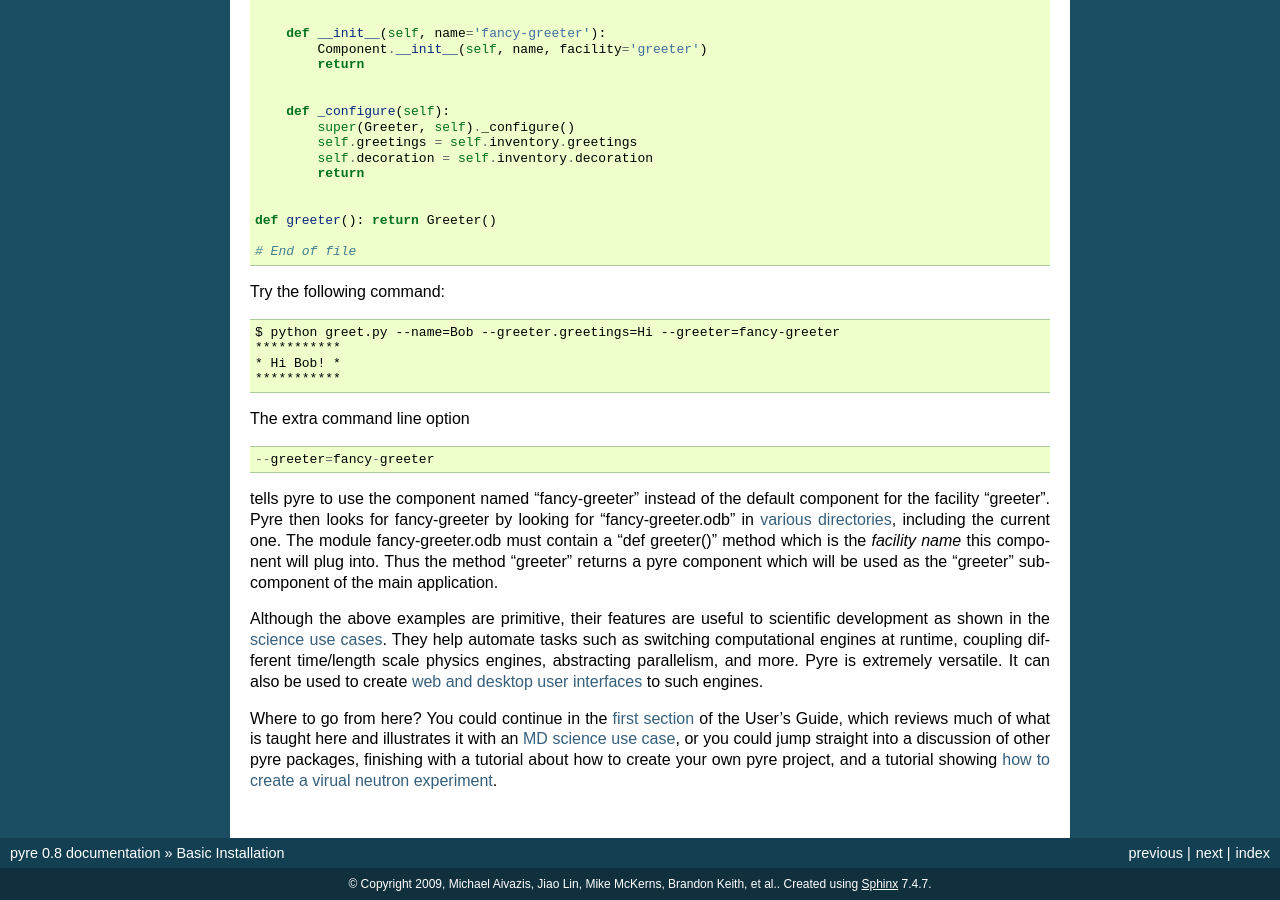
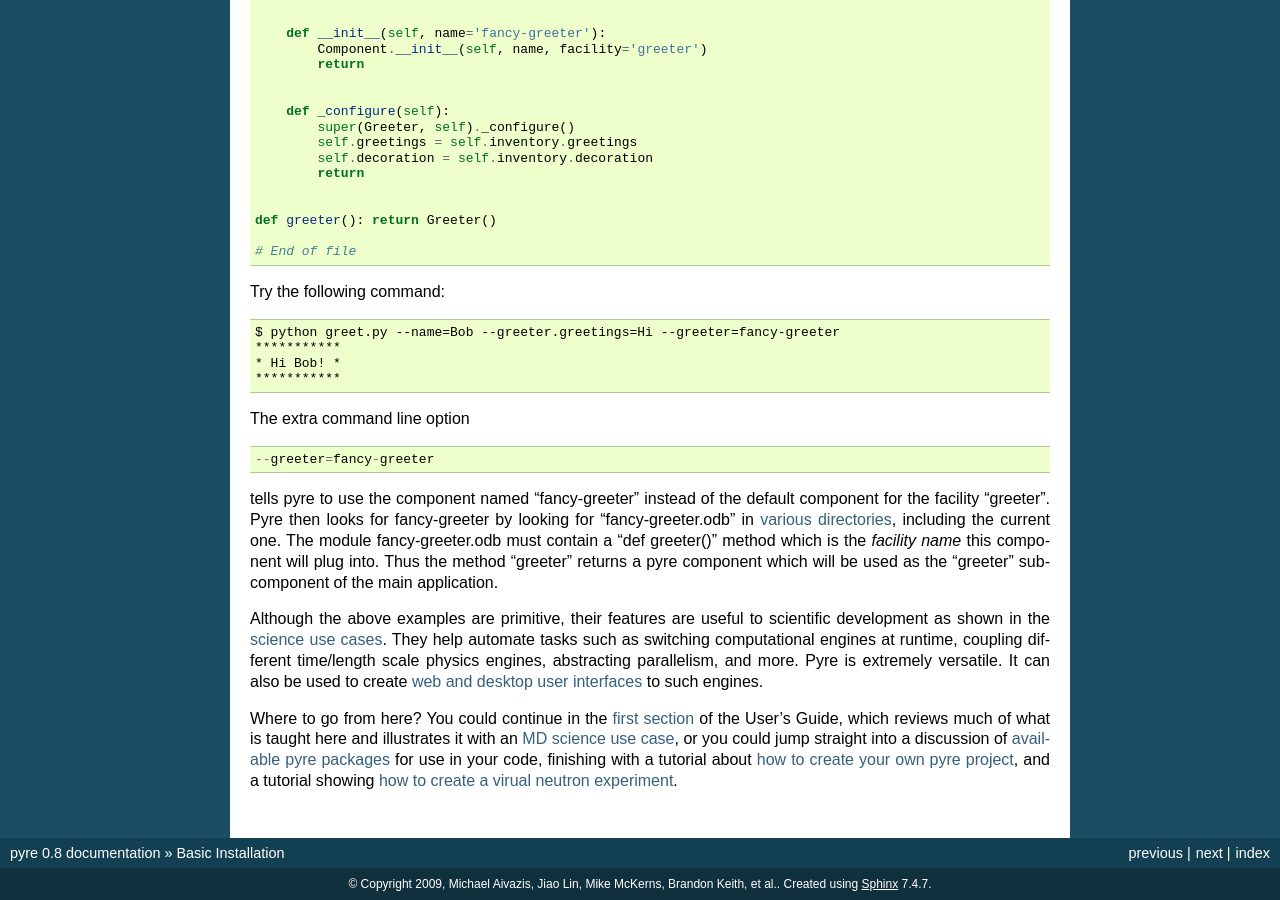
Before and after one commit to danse-inelastic/pyre, a Sphinx documentation site: the page built from docs/pyreTutorials.rst, in a window 1280 px wide and 900 px high, scrolled down 6641 px. Built offline with Sphinx 7.4.7, drawn with Linux system fonts in a browser that asks for light colours; formulas are drawn with MathJax 3.

Commit message:
just committing frequently so Jiao can get my changes

```diff
--- a/docs/pyrePackages.rst
+++ b/docs/pyrePackages.rst
@@ -1,3 +1,5 @@
+.. _pyrePackages:
+
 Pyre packages
 =============
 
@@ -219,7 +221,7 @@ Here are various utilities, such as the base class, Singleton, for the singleton
 
 .. image:: images/PyreUtilClassDiagram.png
 
-
+.. _createPyreProject:
 
 Tutorial: Creating your own pyre project
 ========================================
--- a/docs/pyreTutorials.rst
+++ b/docs/pyreTutorials.rst
@@ -454,6 +454,6 @@ be used as the "greeter" subcomponent of the main application.
 
 Although the above examples are primitive, their features are useful to scientific development as shown in the :ref:`science use cases <indexScienceUseCases>`.  They help automate tasks such as switching computational engines at runtime, coupling different time/length scale physics engines, abstracting parallelism, and more. Pyre is extremely versatile.  It can also be used to create `web and desktop user interfaces <http://dev.danse.us/trac/pyregui>`_ to such engines.
 
-Where to go from here?  You could continue in the :ref:`first section<pyre-basics>` of the User's Guide, which reviews much of what is taught here and illustrates it with an :ref:`MD science use case<mmtk>`, or you could jump straight into a discussion of other pyre packages, finishing with a tutorial about how to create your own pyre project, and a tutorial showing :ref:`how to create a virual neutron experiment<mcvine>`.
+Where to go from here?  You could continue in the :ref:`first section<pyre-basics>` of the User's Guide, which reviews much of what is taught here and illustrates it with an :ref:`MD science use case<mmtk>`, or you could jump straight into a discussion of :ref:`available pyre packages<pyrePackages>` for use in your code, finishing with a tutorial about :ref:`how to create your own pyre project<createPyreProject>`, and a tutorial showing :ref:`how to create a virual neutron experiment<mcvine>`.
 
 .. For example, if you have an application that does parametric fitting and this application makes use of a optimizer, you can declare an "optimizer" facility and use pyre's internal component-handling machinery to tell the application to switch optimizers from the command line.
```
